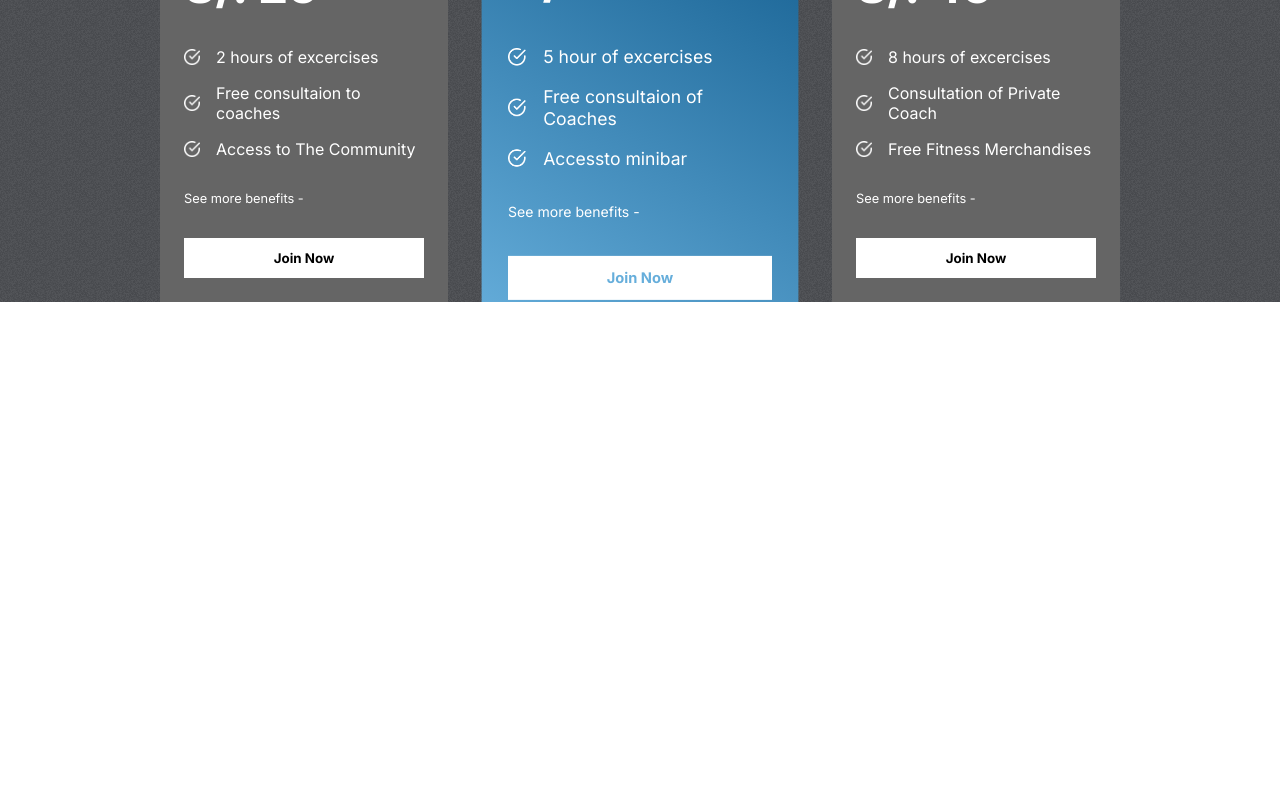
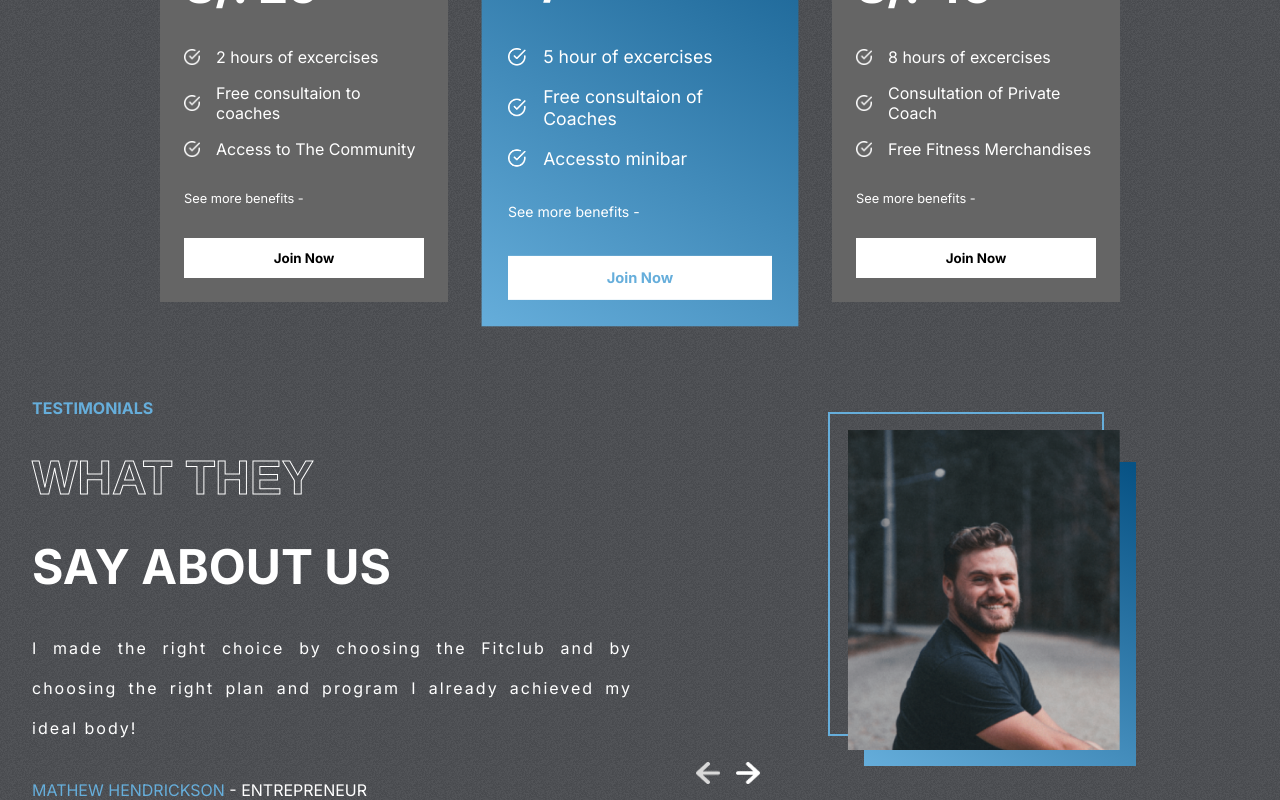
Before and after one commit to Kevincarlosqa/gym-project, a React (Vite) app: page / in a window 1280 px wide. Shown: the part 2126-2926 px from the top of the page. Before the commit the page ends 2428 px from the top, so only its background shows below. Built offline with nearby package versions, Linux system fonts and the light colour scheme.

Commit message:
add: Testimonials Section

```diff
--- a/src/App.jsx
+++ b/src/App.jsx
@@ -3,6 +3,7 @@ import Hero from "./components/Hero/Hero";
 import Programs from "./components/Programs/Programs";
 import Reasons from "./components/Reasons/Reasons";
 import Plans from "./components/Plans/Plans";
+import Testimonials from "./components/Testimonials/Testimonials";
 
 function App() {
   return (
@@ -11,6 +12,7 @@ function App() {
       <Programs />
       <Reasons />
       <Plans />
+      <Testimonials />
     </div>
   );
 }
--- /dev/null
+++ b/src/components/Testimonials/Testimonials.css
@@ -0,0 +1,78 @@
+.Testimonials {
+  display: flex;
+  gap: 1rem;
+  padding: 0 2rem;
+}
+
+.left-t {
+  display: flex;
+  flex: 1 1;
+  gap: 2rem;
+  flex-direction: column;
+  text-transform: uppercase;
+  color: white;
+}
+
+.left-t > :nth-child(1) {
+  color: var(--skyblue);
+  font-weight: bold;
+}
+
+.left-t > :nth-child(2),
+.left-t > :nth-child(3) {
+  font-weight: bold;
+  font-size: 3rem;
+}
+
+.left-t > :nth-child(4) {
+  text-transform: none;
+  text-align: justify;
+  letter-spacing: 2px;
+  line-height: 40px;
+}
+
+.right-t {
+  flex: 1;
+  position: relative;
+}
+
+.right-t > img {
+  position: absolute;
+  width: 17rem;
+  height: 20rem;
+  object-fit: cover;
+  right: 8rem;
+  top: 2rem;
+}
+
+.right-t > :nth-child(1) {
+  position: absolute;
+  width: 17rem;
+  height: 20rem;
+  border: 2px solid var(--skyblue);
+  background-color: transparent;
+  right: 9rem;
+  top: 0.9rem;
+}
+
+.right-t > :nth-child(2) {
+  position: absolute;
+  width: 17rem;
+  height: 19rem;
+  top: 4rem;
+  right: 7rem;
+  background: var(--planCard);
+}
+
+.arrows {
+  display: flex;
+  gap: 1rem;
+  position: absolute;
+  bottom: 1rem;
+  left: 3rem;
+}
+
+.arrows > img {
+  width: 1.5rem;
+  cursor: pointer;
+}
--- /dev/null
+++ b/src/components/Testimonials/Testimonials.jsx
@@ -0,0 +1,54 @@
+import React, { useState } from "react";
+
+import "./Testimonials.css";
+import { testimonialsData } from "../../data/testimonialsData";
+import leftArrow from "../../assets/leftArrow.png";
+import rightArrow from "../../assets/rightArrow.png";
+
+const Testimonials = () => {
+  const [selected, setSelected] = useState(0);
+  const tLength = testimonialsData.length;
+  return (
+    <div className="Testimonials">
+      <div className="left-t">
+        <span>Testimonials</span>
+        <span className="stroke-text">What they</span>
+        <span>say about us</span>
+        <span>{testimonialsData[selected].review}</span>
+        <span>
+          <span style={{ color: "var(--skyblue)" }}>
+            {testimonialsData[selected].name}
+          </span>{" "}
+          - {testimonialsData[selected].status}
+        </span>
+      </div>
+      <div className="right-t">
+        <div></div>
+        <div></div>
+        <img src={testimonialsData[selected].image} alt="" />
+        <div className="arrows">
+          <img
+            onClick={() =>
+              selected === 0
+                ? setSelected(tLength - 1)
+                : setSelected((prev) => prev - 1)
+            }
+            src={leftArrow}
+            alt=""
+          />
+          <img
+            onClick={() =>
+              selected === tLength - 1
+                ? setSelected(0)
+                : setSelected((prev) => prev + 1)
+            }
+            src={rightArrow}
+            alt=""
+          />
+        </div>
+      </div>
+    </div>
+  );
+};
+
+export default Testimonials;
--- a/src/data/testimonialsData.js
+++ b/src/data/testimonialsData.js
@@ -7,19 +7,21 @@ export const testimonialsData = [
     image: image1,
     review:
       "I made the right choice by choosing the Fitclub and by choosing the right plan and program I already achieved my ideal body!",
-    name: 'MATHEW HENDRICKSON',
-    status : 'ENTREPRENEUR'
+    name: "MATHEW HENDRICKSON",
+    status: "ENTREPRENEUR",
   },
   {
     image: image2,
-    review: 'Lorem ipsum dolor sit amet consectetur adipisicing elit. Commodi ipsam, ab itaque nam perferendis impedit sint ',
-    name: 'JOHN KEVIN',
-    status: 'COACH'
+    review:
+      "Lorem ipsum dolor sit amet consectetur adipisicing elit. Commodi ipsam, ab itaque nam perferendis impedit sint ",
+    name: "JOHN KEVIN",
+    status: "COACH",
   },
   {
-    image : image3,
-    review:' Lorem ipsum dolor sit, amet consectetur adipisicing elit. Minima aspernatur quod voluptatem',
-    name: 'FRANKLIN',
-    status: "CUSTOMER"
-  }
+    image: image3,
+    review:
+      " Lorem ipsum dolor sit, amet consectetur adipisicing elit. Minima aspernatur quod voluptatem",
+    name: "FRANKLIN",
+    status: "CUSTOMER",
+  },
 ];
```
